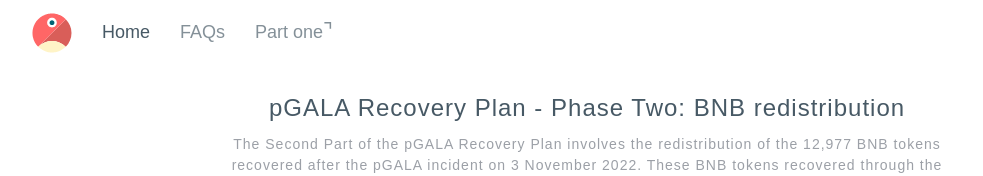
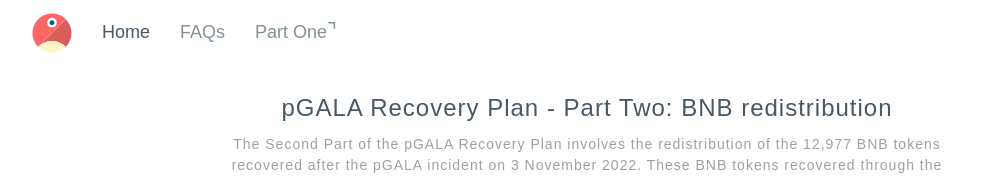
Before and after one commit to provable-things/pgala-recovery-plan-ui, a React (Create React App) app: page / in a window 1280 px wide. Shown: the top 176 px of the page, without its empty margins (53-1036 px from the left). Built offline with nearby package versions, Linux system fonts and the light colour scheme.

Commit message:
fix(components): chnges some texts

```diff
--- a/src/components/App.jsx
+++ b/src/components/App.jsx
@@ -132,7 +132,7 @@
       <Container>
         <Row className="mt-4">
           <Col className="mx-auto text-center" xs={12}>
-            <Title>pGALA Recovery Plan - Phase Two: BNB redistribution</Title>
+            <Title>pGALA Recovery Plan - Part Two: BNB redistribution</Title>
           </Col>
         </Row>
         <Row className="mt-2">
--- a/src/components/base/Header/index.jsx
+++ b/src/components/base/Header/index.jsx
@@ -97,7 +97,7 @@
             </StyledLink>
             <span>
               <StyledA href={settings.pGalaStep1ClaimUrl} target="_blank" rel="noreferrer">
-                Part one
+                Part One
                 <StyledIcon />
               </StyledA>
             </span>
```
